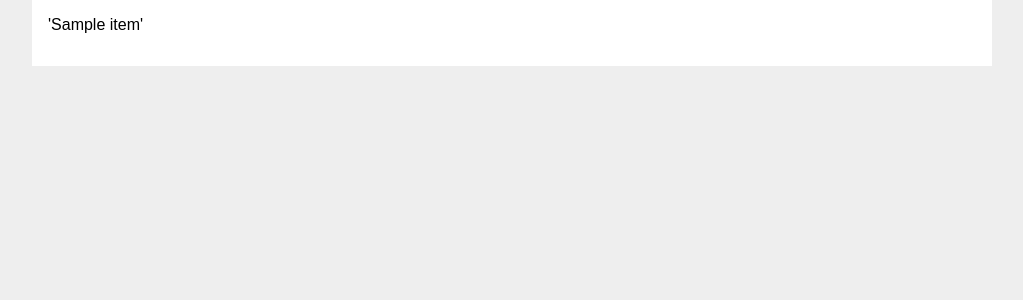
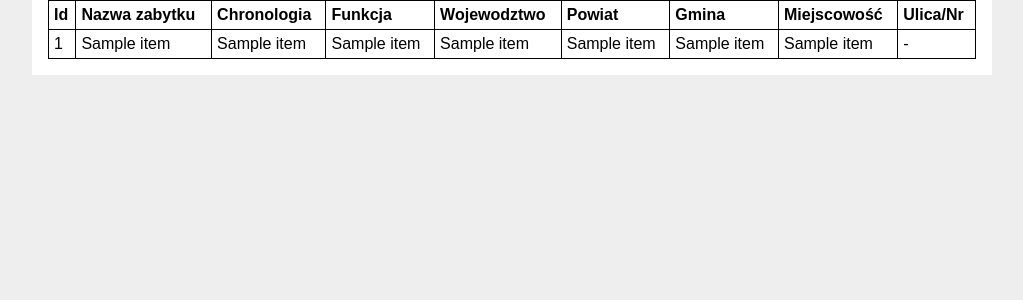
Before and after one commit to DanielPalacz/PoznajmyPolskieZabytki_project, a Flask app: template poznajmy_polskie_zabytki/templates/search.html in a window 1280 px wide. Shown: the part 126-426 px from the top of the page, without its empty margins (128-1151 px from the left). Run offline with Flask 2, Linux system fonts and the light colour scheme; the template is opened without the code that fills it: most values are stand-ins (such as "Sample title", 1, 10 or a date in 2020).

Commit message:
Search engine for finding Polish monuments (0.2).

```diff
--- a/poznajmy_polskie_zabytki/templates/base.html
+++ b/poznajmy_polskie_zabytki/templates/base.html
@@ -1,4 +1,14 @@
 <!doctype html>
+<style>
+table, th, td {
+  border: 1px solid black;
+  border-collapse: collapse;
+}
+th, td {
+  padding: 5px;
+  text-align: left;
+}
+</style>
 <title>{% block title %}{% endblock %} - Poznajmy polskie zabytki</title>
 <link rel="stylesheet" href="{{ url_for('static', filename='style.css') }}">
 <nav>
--- a/poznajmy_polskie_zabytki/templates/search.html
+++ b/poznajmy_polskie_zabytki/templates/search.html
@@ -5,7 +5,34 @@
 {% endblock %}
 
 {% block content %}
+<table style="width:100%">
+  <tr>
+    <th>Id</th>
+    <th>Nazwa zabytku</th>
+    <th>Chronologia</th>
+    <th>Funkcja</th>
+    <th>Wojewodztwo</th>
+    <th>Powiat</th>
+    <th>Gmina</th>
+    <th>Miejscowość</th>
+    <th>Ulica/Nr</th>
+  </tr>
     {% for item in items %}
-        <p>'{{ item }}'</p>
+      <tr>
+          <td>{{ item[0] }}</td>
+          <td>{{ item[5] }}</td>
+          <td>{{ item[6] }}</td>
+          <td>{{ item[7] }}</td>
+          <td>{{ item[10] }}</td>
+          <td>{{ item[11] }}</td>
+          <td>{{ item[12] }}</td>
+          <td>{{ item[13] }}</td>
+          {% if item[14] %}
+          <td>{{ item[14] }} {{ item[15] }}</td>
+          {% else %}
+          <td>-</td>
+          {% endif %}
+      </tr>
     {% endfor %}
+</table>
 {% endblock %}
--- a/poznajmy_polskie_zabytki/views.py
+++ b/poznajmy_polskie_zabytki/views.py
@@ -35,7 +35,7 @@ def wyszukaj():
         for x in output:
             print(tuple(x))
         print()
-        items = [tuple(item) for item in output]
+        items = [tuple([id_temp+1]) + tuple(item)  for id_temp, item in enumerate(output)]
         quantity = len(items)
         return render_template("search.html", city=city, items=items, quantity=quantity)
         # return f"Not implemented, but query parameter is: '{city}' and ..."
```
